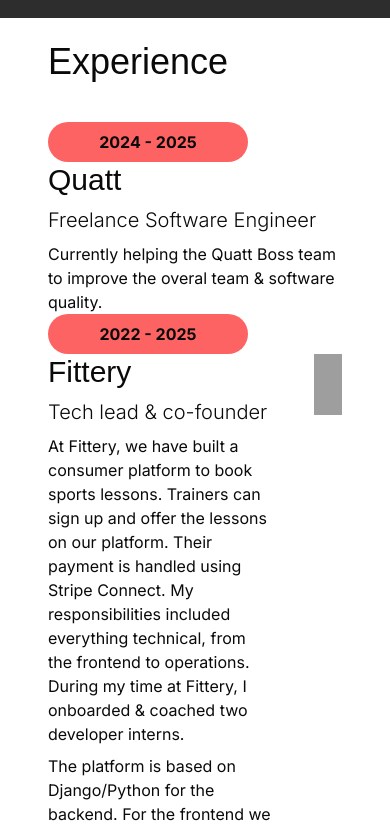
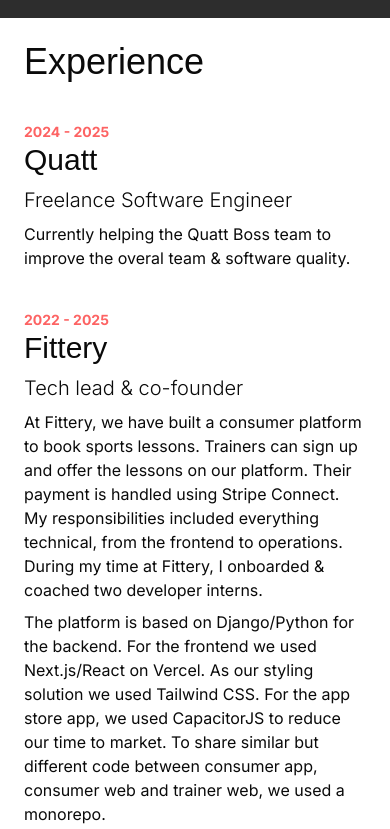
Before and after one commit to atimmer/24letters-site, a Next.js app: page / in a window 390 px wide. Shown: the part 1960-2789 px from the top of the page. Built offline with nearby package versions, Linux system fonts and the light colour scheme; grey boxes are pictures that could not be loaded; a web font is replaced by a local one.

Commit message:
Several mobile view fixes

```diff
--- a/src/app/_footer.tsx
+++ b/src/app/_footer.tsx
@@ -6,12 +6,12 @@
 export default function Footer() {
   return (
     <footer className="bg-cyprus py-10 text-white">
-      <Container className="flex items-center gap-6 lg:gap-20">
-        <aside>
+      <Container className="flex items-center gap-6 px-6 lg:gap-20 lg:px-0">
+        <aside className="hidden lg:block">
           <Image src={Headshot} alt="" width={512} height={612} />
         </aside>
         <div>
-          <span className="font-heading text-6xl leading-tight">
+          <span className="font-heading text-3xl leading-tight lg:text-6xl">
             Ready to build something awesome together?
           </span>{" "}
           <br />
@@ -34,7 +34,7 @@
           in between”
         </div>
       </Container>
-      <Container className="mt-4 flex justify-center gap-8">
+      <Container className="mt-4 flex justify-center gap-8 px-6 lg:px-0">
         <div>&copy; 2020 - {new Date().getFullYear()}</div>
         <div>
           <Link href="https://timhengeveld.com">
--- a/src/app/blocks/Experience.tsx
+++ b/src/app/blocks/Experience.tsx
@@ -147,7 +147,7 @@
     <BaseBlock>
       <Container className="space-y-10">
         <div className="lg:grid lg:grid-cols-[1fr_800px_1fr]">
-          <BaseBlockHeading className="mx-auto max-w-[800px] px-6 lg:col-start-2 lg:mx-0 lg:px-0 print:px-0">
+          <BaseBlockHeading className="mx-auto max-w-[800px] lg:col-start-2 lg:mx-0 lg:px-0 print:px-0">
             <span>Experience</span>
           </BaseBlockHeading>
         </div>
@@ -163,18 +163,22 @@
             }) => {
               return (
                 <Fragment key={company}>
-                  <div className="mx-auto max-w-[800px] px-6 lg:mx-0 lg:max-w-none lg:px-0 print:mt-6 print:px-0 print:first:mt-0">
-                    <div className="bg-brand w-[200px] rounded-full px-4 py-2 text-center font-bold print:w-[110px] print:px-2 print:py-0.5 print:text-sm print:font-semibold">
+                  <div className="mx-auto mt-10 max-w-[800px] lg:mx-0 lg:max-w-none lg:px-0 xl:mt-0 print:mt-6 print:px-0 print:first:mt-0">
+                    <div className="text-brand xl:bg-brand xl:text-dark rounded-full text-sm font-bold xl:w-[200px] xl:px-4 xl:py-2 xl:text-center xl:text-base print:w-[110px] print:px-2 print:py-0.5 print:text-sm print:font-semibold">
                       {time}
                     </div>
                   </div>
-                  <div className="col-span-2 mx-auto flex max-w-[800px] gap-10 px-6 lg:mx-0 lg:max-w-none lg:px-0 print:mt-4 print:px-0">
+                  <div className="col-span-2 mx-auto flex max-w-[800px] gap-10 lg:mx-0 lg:max-w-none lg:px-0 xl:mt-0 print:mt-4 print:px-0">
                     <div className="flex max-w-2xl flex-col gap-2">
                       <h3 className="font-heading text-3xl">{company}</h3>
                       <p className="text-xl font-light">{title}</p>
                       {body}
                     </div>
-                    {images && <aside className="print:hidden">{images}</aside>}
+                    {images && (
+                      <aside className="hidden lg:block print:hidden">
+                        {images}
+                      </aside>
+                    )}
                   </div>
                   {pageBreak && <ForcedPageBreak />}
                 </Fragment>
--- a/src/app/blocks/SkillsBanner.tsx
+++ b/src/app/blocks/SkillsBanner.tsx
@@ -12,7 +12,7 @@
 
 export default function SkillsBanner() {
   return (
-    <aside className="bg-dark font-heading relative overflow-x-scroll px-4 pr-8 text-3xl text-white lg:overflow-x-auto lg:px-0 print:text-lg">
+    <aside className="bg-dark font-heading relative overflow-x-scroll px-4 pr-8 text-3xl text-white lg:overflow-x-auto xl:px-0 print:text-lg">
       <Container className="flex justify-between gap-6 py-6 text-nowrap print:py-2">
         {skills.map((skill) => (
           <span key={skill} className="print:last:hidden">
--- a/src/app/blocks/Testimonials.tsx
+++ b/src/app/blocks/Testimonials.tsx
@@ -12,7 +12,7 @@
         <BaseBlockHeading className="max-w-[800px] md:mx-auto">
           Testimonials
         </BaseBlockHeading>
-        <div className="mt-6 px-6 md:grid md:grid-cols-2 md:gap-8">
+        <div className="mt-6 md:grid md:grid-cols-2 md:gap-8 xl:px-6">
           <div className="flex flex-col gap-4">
             <div className="flex items-center gap-6">
               <Image
@@ -37,7 +37,7 @@
               to work with him!”
             </p>
           </div>
-          <div className="flex flex-col gap-4">
+          <div className="mt-10 flex flex-col gap-4 md:mt-0">
             <div className="flex items-center gap-6">
               <Image
                 src={Niels}
```
